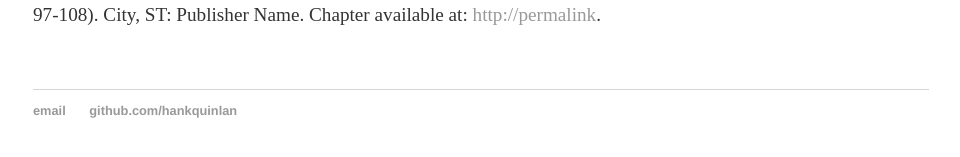
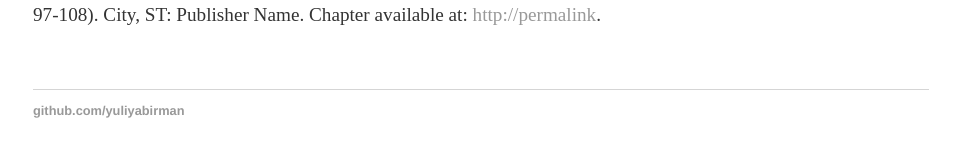
Before and after one commit to yuliyabirman/yuliyabirman.github.io, a Jekyll site: the page built from cv/index.html, in a window 1280 px wide. Shown: the part 427-584 px from the top of the page, without its empty margins (159-1119 px from the left). Built offline with Jekyll 4.4.1, drawn with Linux system fonts in a browser that asks for light colours.

Commit message:
Update default.html

```diff
--- a/_layouts/default.html
+++ b/_layouts/default.html
@@ -25,8 +25,7 @@
 
   <footer>
    <ul>
-   <li><a href="mailto:hankquinlanhub@gmail.com">email</a></li>
-   <li><a href="https://github.com/hankquinlan">github.com/hankquinlan</a></li>
+   <li><a href="https://github.com/yuliyabirman">github.com/yuliyabirman</a></li>
    </ul>
   </footer>
   </body>
```
